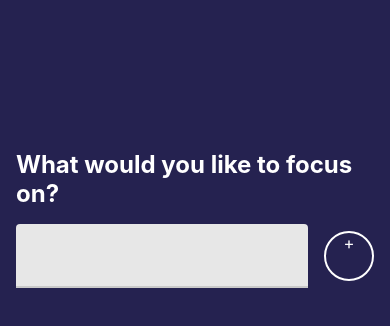
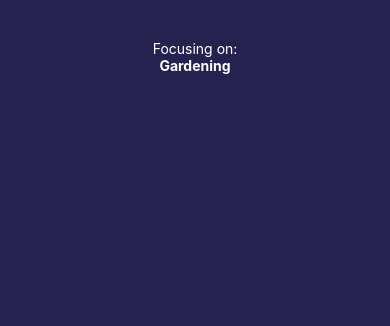
Before and after one commit to Aidnac/FocusTime, a React Native app: screen / in a window 390 px wide. Shown: the top 326 px of the page. Built offline with nearby package versions, Linux system fonts and the light colour scheme.

Commit message:
setup the Timer feature

```diff
--- a/App.js
+++ b/App.js
@@ -1,18 +1,18 @@
 import React, {useState} from 'react';
 import {Text, StyleSheet, View} from 'react-native';
 import {Focus} from './src/features/focus/Focus';
+import {Timer} from './src/features/timer/Timer';
 
 const App = () => {
-  const [focusSubject, setFocusSubject] = useState(null);
+  const [focusSubject, setFocusSubject] = useState('Gardening');
 
   return (
     <View style={styles.container}>
       {focusSubject ? (
-        <Text>Here is where we r going to build the timer</Text>
+        <Timer focusSubject={focusSubject} />
       ) : (
         <Focus addSubject={setFocusSubject} />
       )}
-      <Text>{focusSubject}</Text>
     </View>
   );
 };
--- /dev/null
+++ b/src/features/timer/Timer.js
@@ -0,0 +1,32 @@
+import React from 'react';
+import {View, StyleSheet, Text, Platform} from 'react-native';
+import {colors} from '../../utils/colors';
+import {spacing} from '../../utils/sizes';
+
+export const Timer = ({focusSubject}) => {
+  return (
+    <View style={styles.container}>
+      <View style={{paddingTop: spacing.md}}>
+        <Text style={styles.title}>Focusing on:</Text>
+        <Text style={styles.task}>{focusSubject}</Text>
+      </View>
+    </View>
+  );
+};
+
+const styles = StyleSheet.create({
+  container: {
+    flex: 1,
+    paddingTop: Platform.OS === 'ios' ? spacing.md : spacing.lg,
+    backgroundColor: colors.darkBlue,
+  },
+  title: {
+    color: colors.white,
+    textAlign: 'center',
+  },
+  task: {
+    color: colors.white,
+    textAlign: 'center',
+    fontWeight: 'bold',
+  },
+});
```
